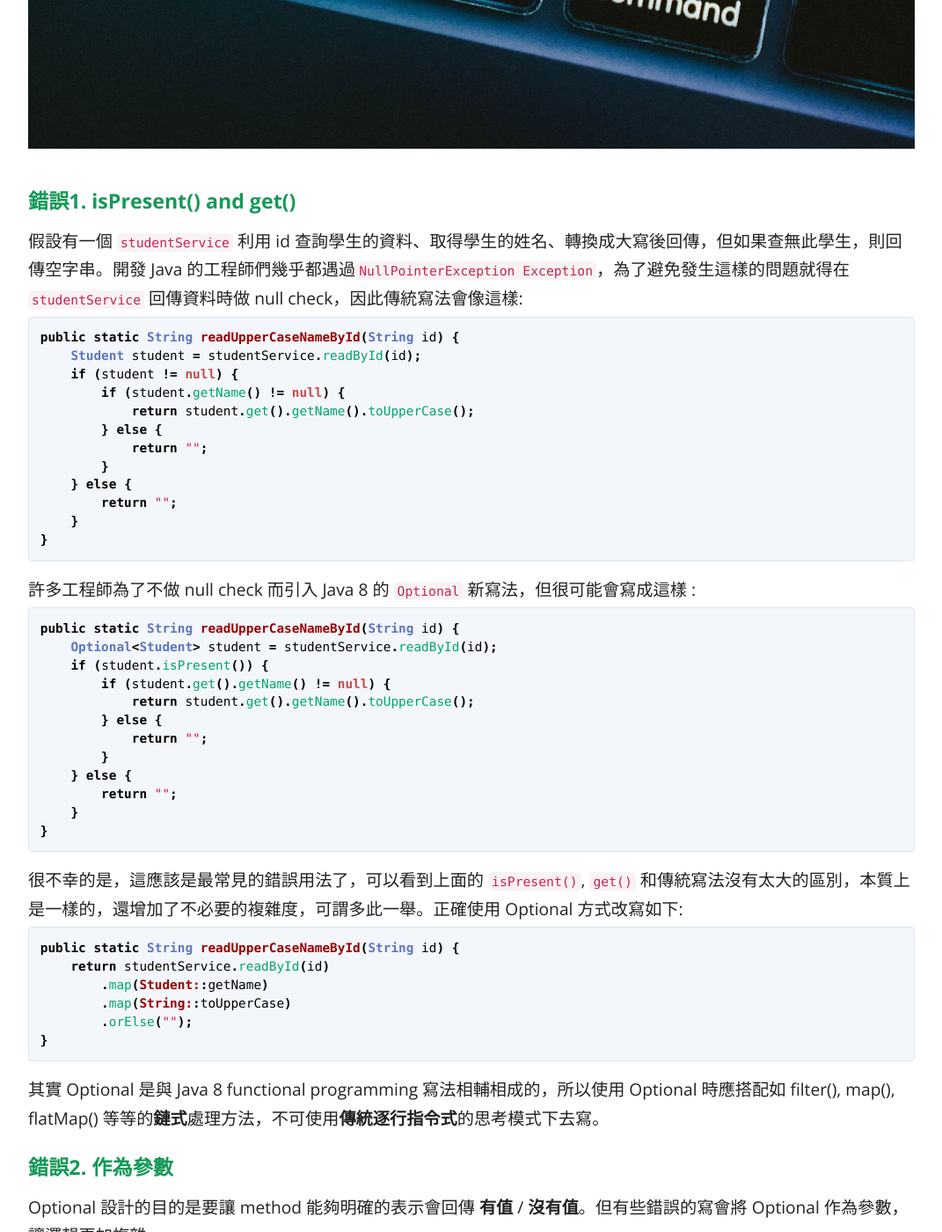
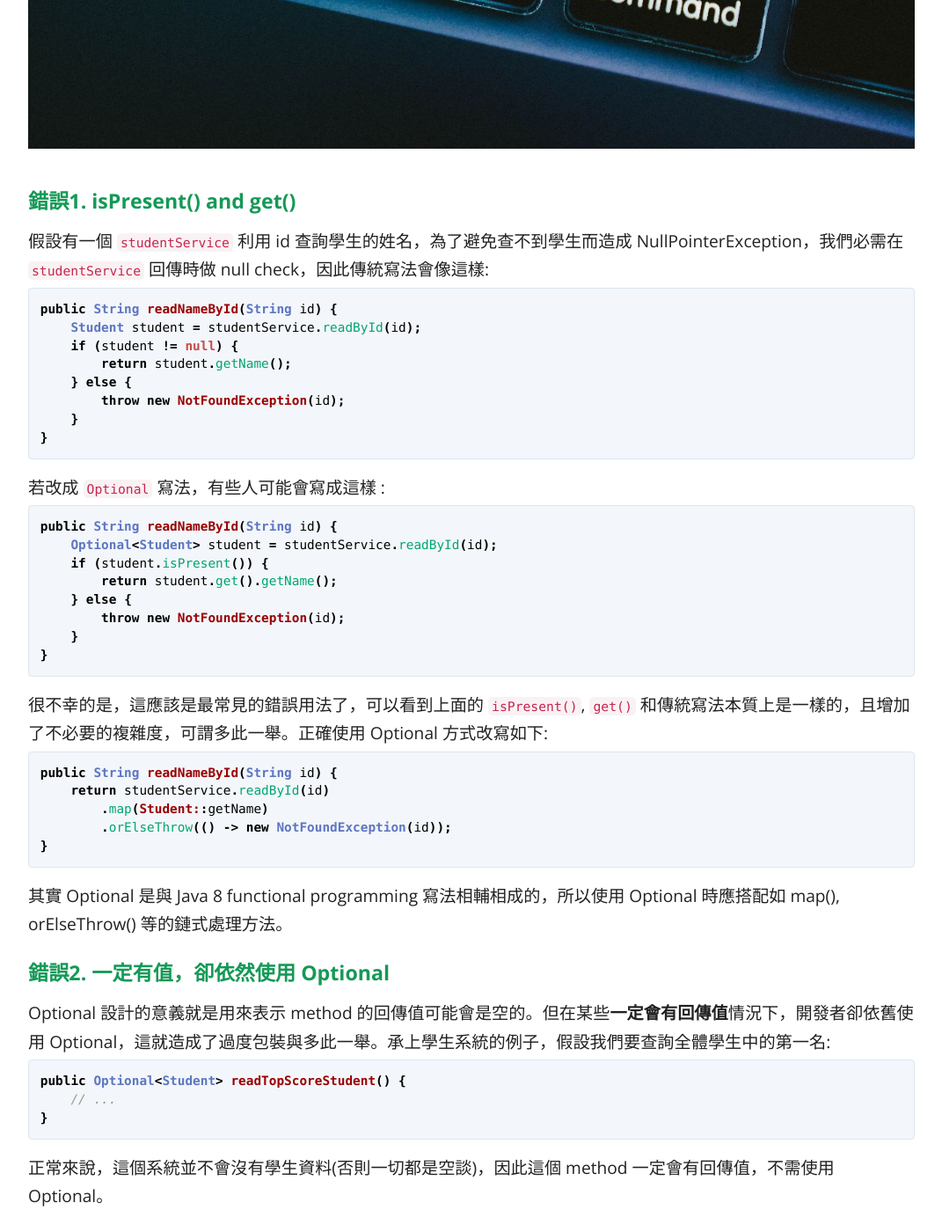
Before and after one commit to KaiSheng714/KaiSheng714.github.io, a Jekyll site: the page built from _posts/2022-05-17-misuse-of-java8-optional.md, in a window 1280 px wide and 1400 px high, scrolled down 757 px. Shown: the whole window at 88% size, without its empty margins (104-1175 px from the left). Built offline with Jekyll 4.4.1, drawn with Linux system fonts in a browser that asks for light colours; comment, search, counter and statistics services are not loaded; some of the changed text lies outside the part shown.

Commit message:
optional

````diff
--- a/_posts/2022-05-17-misuse-of-java8-optional.md
+++ b/_posts/2022-05-17-misuse-of-java8-optional.md
@@ -8,82 +8,86 @@ categories: [Design, Java]
 image: /assets/image/optional.png
 ---
 
-Java 8 中新加入了 Optional 類別來避免 NullPointerException 問題與繁瑣的 null check，可以讓程式邏輯看起來更簡潔、易讀，也能清楚表達沒有結果值。但我卻看到了不少錯誤的用法，反而讓 Optional 顯得多此一舉。今天就來聊聊錯誤的用法，以及如何正確使用。
+Java 8 中新加入了 Optional 類別來避免 NullPointerException 問題與繁瑣的 null check，可以讓程式邏輯看起來更簡潔、易讀，也能清楚表達可能沒有結果值。但我卻看到了不少錯誤的用法，反而讓 Optional 顯得多此一舉。今天就來聊聊錯誤的用法，以及如何正確使用。
 
 ![java8-optional](/assets/image/optional.png?size=full)
 
 ## **錯誤1. isPresent() and get()**
-假設有一個 `studentService` 利用 id 查詢學生的資料、取得學生的姓名、轉換成大寫後回傳，但如果查無此學生，則回傳空字串。開發 Java 的工程師們幾乎都遇過`NullPointerException Exception`，為了避免發生這樣的問題就得在 `studentService` 回傳資料時做 null check，因此傳統寫法會像這樣:
+假設有一個 `studentService` 利用 id 查詢學生的姓名，為了避免查不到學生而造成 NullPointerException，我們必需在 `studentService` 回傳時做 null check，因此傳統寫法會像這樣:
 
 ```java
-public static String readUpperCaseNameById(String id) {
+public String readNameById(String id) {
     Student student = studentService.readById(id);
     if (student != null) {
-        if (student.getName() != null) {
-            return student.get().getName().toUpperCase();
-        } else {
-            return "";
-        }
+        return student.getName();
     } else {
-        return "";
+        throw new NotFoundException(id);
     }
 }
 ```
-許多工程師為了不做 null check 而引入 Java 8 的 `Optional` 新寫法，但很可能會寫成這樣 :
+若改成 `Optional` 寫法，有些人可能會寫成這樣 :
 
 ```java
-public static String readUpperCaseNameById(String id) {
+public String readNameById(String id) {
     Optional<Student> student = studentService.readById(id);
     if (student.isPresent()) {
-        if (student.get().getName() != null) {
-            return student.get().getName().toUpperCase();
-        } else {
-            return "";
-        }
+        return student.get().getName();
     } else {
-        return "";
+        throw new NotFoundException(id);
     }
 }
 ```
 
-很不幸的是，這應該是最常見的錯誤用法了，可以看到上面的 `isPresent()`, `get()` 和傳統寫法沒有太大的區別，本質上是一樣的，還增加了不必要的複雜度，可謂多此一舉。正確使用 Optional 方式改寫如下:
+很不幸的是，這應該是最常見的錯誤用法了，可以看到上面的 `isPresent()`, `get()` 和傳統寫法本質上是一樣的，且增加了不必要的複雜度，可謂多此一舉。正確使用 Optional 方式改寫如下:
 
 ```java
-public static String readUpperCaseNameById(String id) {
+public String readNameById(String id) {
     return studentService.readById(id)
         .map(Student::getName)
-        .map(String::toUpperCase)
-        .orElse("");
+        .orElseThrow(() -> new NotFoundException(id));
 }
 ```
-其實 Optional 是與 Java 8 functional programming 寫法相輔相成的，所以使用 Optional 時應搭配如 filter(), map(), flatMap() 等等的**鏈式**處理方法，不可使用**傳統逐行指令式**的思考模式下去寫。
+其實 Optional 是與 Java 8 functional programming 寫法相輔相成的，所以使用 Optional 時應搭配如 map(), orElseThrow() 等的鏈式處理方法。
 
-## **錯誤2. 作為參數**
+## **錯誤2. 一定有值，卻依然使用 Optional**
+Optional 設計的意義就是用來表示 method 的回傳值可能會是空的。但在某些**一定會有回傳值**情況下，開發者卻依舊使用 Optional，這就造成了過度包裝與多此一舉。承上學生系統的例子，假設我們要查詢全體學生中的第一名:
+```java
+public Optional<Student> readTopScoreStudent() {
+    // ...
+}
+```
+正常來說，這個系統並不會沒有學生資料(否則一切都是空談)，因此這個 method 一定會有回傳值，不需使用 Optional。
 
-Optional 設計的目的是要讓 method 能夠明確的表示會回傳 **有值** / **沒有值**。但有些錯誤的寫會將 Optional 作為參數，讓邏輯更加複雜，
+## **錯誤3. 作為參數**
+
+有些人會將 Optional 作為參數:
 
 ```java
-public int readNameById(Optional<String> id) {
+public void setName(Optional<String> name) {
     // ...
 }
 ```
 
-因為這會讓 `Optional<String> id `參數有三種狀態:
+這是個錯誤的寫法，因為這表示 `Optional<String>` 參數有三種可能的值:
 1. Optional 非 null，且有內容值
 2. Optional.empty()
 3. 整個 Optional 是 null
 
-因此在這種情況下請不要使用 Optional，改用我們平常用的最純粹(不要過度包裝)的型態即可:
+這讓情況變得更複雜，因此在這種情況下請不要使用 Optional。也可以透過 `overloading` 避免這個問題：
 
 ```java
-public int readNameById(String id) {
-    if (!Strings.isBlank(id)) {
-      // my logic
-    }
+public void setName() {
+    this.name = "無名氏";
+}
+
+public void setName(String name) {
+   this.name = name;
 }
 ```
 
-但有此一說，`Optional` 若作為 Spring controller API 的參數更能表達該參數是`非必要`的，例如:
+-------
+
+另外，有此一說，`Optional` 若作為 Spring controller API 的參數更能表達該參數是非必要的，例如:
 
 ```java
 @RequestMapping (value = "/submit/id/{id}", method = RequestMethod.GET, produces="text/xml")
@@ -105,43 +109,29 @@ public class Student {
 ```
 
 Optional 是用來設計給 function 的回傳型態，因此它並沒有實作序列化 `Serializable` 介面 ，在特定狀況下(如網路傳輸)需要物件序列化時將會出現問題。
-再以 `Student` 為例，如果姓名可能是空值的情況下，應該將 Optional 當作 getName 的回傳型態。
 
-```java
-public class Student {
-
-    private String name;
-
-    public Optional<String> getName() {
-        // ...
-    }
-}
-```
-
-## **錯誤4. 容器中的容器**
-因為 `Optional` 本身就是一個容器，如果內容又是另一個容器，例如 `Optional<List<Student>>`，不僅會看起來比較複雜以外，在語意上還代表著三種可能的回傳值:
+## **錯誤5. Collection and Optional**
+因為 `Optional` 本身就是一個容器，如果內容又是另一個容器，例如回傳 `Optional<List<Student>>`，這不僅比較複雜以外，在語意上還代表著三種可能的回傳值:
 1. 一個有內容的 List
 2. 一個空的 List
 3. Optional.empty()
 
-這容易造成程式複雜與混淆，也讓 caller 還要多處理一層 Optional 容器。比較好的方式是：如果真的沒有回傳值，那就回傳一個`空的容器`就好了：
+這樣容易造成程式複雜與混淆，比較好的方式是：如果真的沒有回傳值，那就回傳一個`空的容器`就好了：
 
 ```java
-public List<Student> readAllStudents(String classId) {
+public List<Student> readAllStudentsInClass(String classId) {
     // ...
     return result.isEmpty() ? Collections.emptyList(): new ArrayList<>(result);
 }
 ```
 
-另外，也不要將 Optional 放入 Map，例如 `Map<String, Optional<Student>>`，原因和上述類似，在呼叫 map.get(key) 會有三種可能的回傳值:
+ ## **錯誤6. Map and Optional**
+不要將 Optional 放入 Map，例如 `Map<String, Optional<Student>>`，原因和上述類似，在呼叫 map.get(key) 會有三種可能的回傳值:
 1. 一個 Student
 2. Optional.empty()
 3. null
 
 像這種錯誤用法都會提高不必要的複雜性。
-
-## **結語**
-Optional 在使用上有許多需要注意的地方，不幸的是，許多人的用法都是錯的，而造成了反效果。當我們學習到一項新技術或框架，有時候是出於一種貨物崇拜（Cargo Cults）的心理，就急著把它應用於工作中，這是不好的，凡事一定先要掌握、了解透徹，否則容易多此一舉。當我們面對問題時，如果一項新技術沒辦法真正解決問題，或是有其他好的更簡單替代方案，那就乾脆不要用它吧。
 
 ## **References**
 - [java-8-optional-use-cases](http://dolszewski.com/java/java-8-optional-use-cases/)
````
Also changed, not shown: other parts of _posts/2022-05-17-misuse-of-java8-optional.md (+1 -1 lines).
